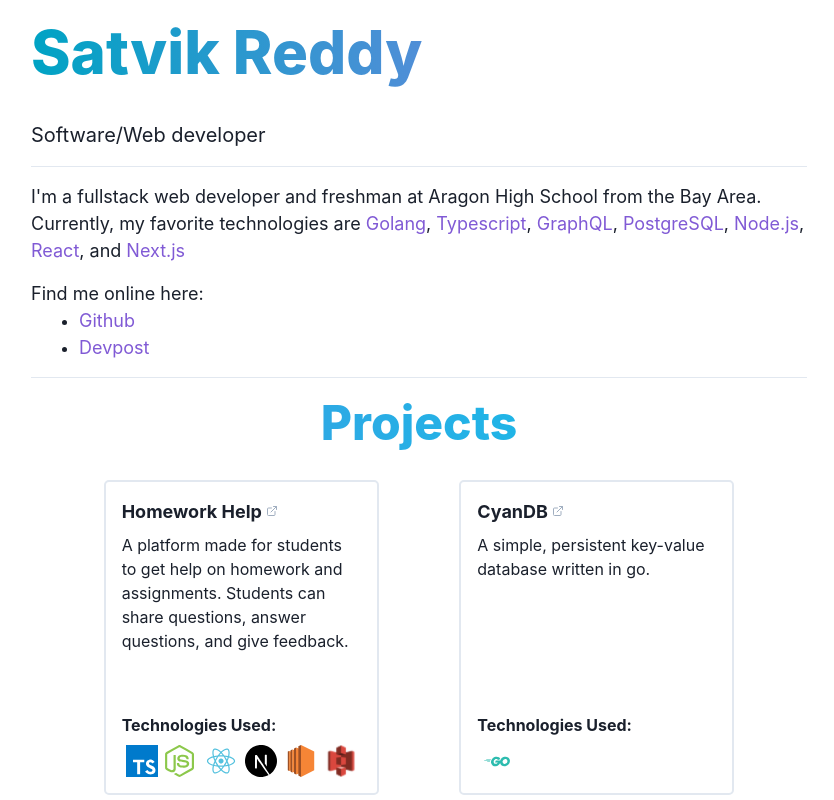
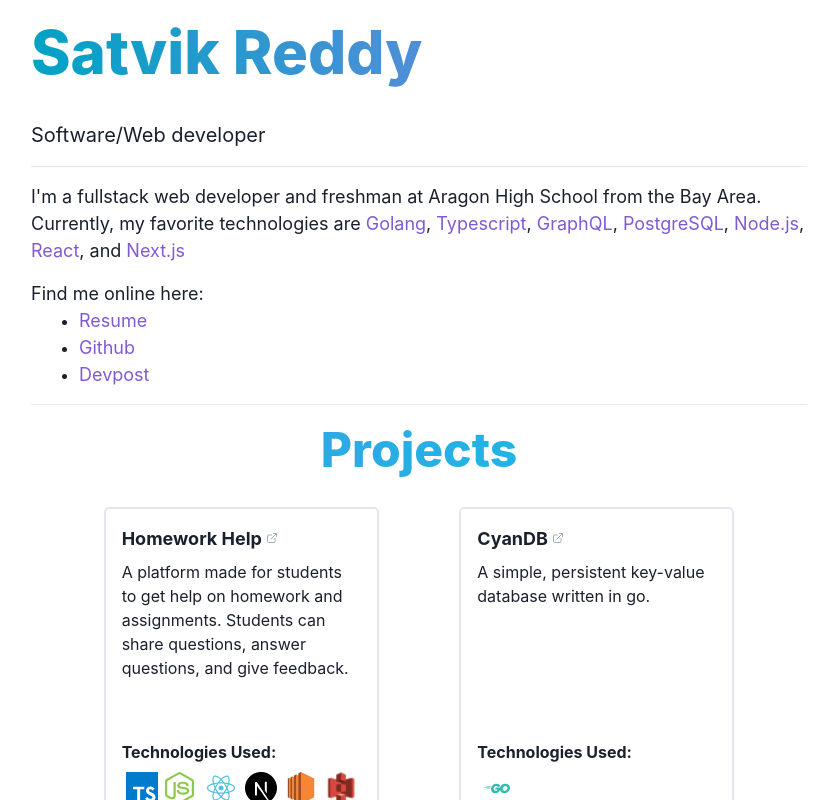
Before and after one commit to SatvikR/satvikreddy.com, a Next.js app: page / in a window 1280 px wide. Shown: the top 800 px of the page, without its empty margins (221-1055 px from the left). Built offline with nearby package versions, Linux system fonts and the light colour scheme.

Commit message:
added resume link

```diff
--- a/src/components/Links.tsx
+++ b/src/components/Links.tsx
@@ -7,6 +7,11 @@ export const Links: React.FC = () => {
     <>
       <Text fontSize="lg">Find me online here: </Text>
       <UnorderedList mb={4} ml={12}>
+        <ListItem>
+          <StyledLink href="/resume.pdf" fontSize="lg">
+            Resume
+          </StyledLink>
+        </ListItem>
         <ListItem>
           <StyledLink href="https://github.com/SatvikR" fontSize="lg">
             Github
```
